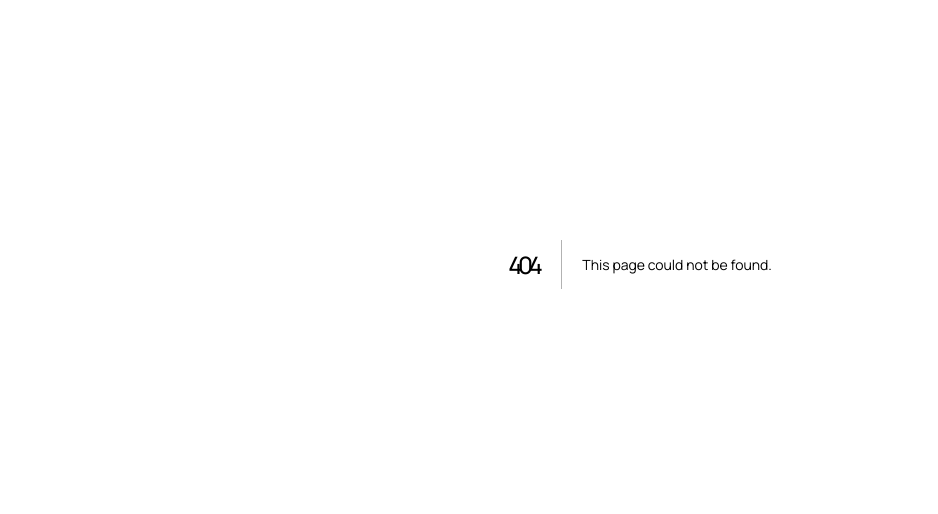
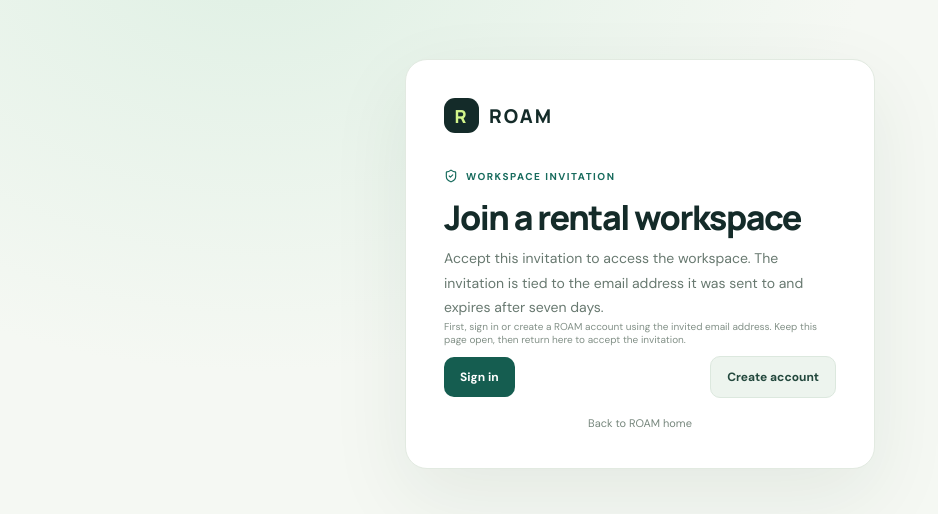
Before and after one commit to engrken/roam, a Next.js app: page /invite/1 in a window 1280 px wide. Before the commit this address had no page. Shown: the part 136-650 px from the top of the page, without its empty margins (0-938 px from the left). Built offline with nearby package versions, Linux system fonts and the light colour scheme; no server answers.

Commit message:
Add team invitation acceptance page

```diff
--- /dev/null
+++ b/src/app/invite/[token]/page.tsx
@@ -0,0 +1,69 @@
+"use client";
+
+import { useEffect, useState } from "react";
+import { useParams, useRouter } from "next/navigation";
+import Link from "next/link";
+import { CheckCircle2, Mail, ShieldCheck } from "lucide-react";
+
+type CurrentUser = { email: string } | null;
+
+export default function InvitationPage() {
+  const { token } = useParams<{ token: string }>();
+  const router = useRouter();
+  const [user, setUser] = useState<CurrentUser>(null);
+  const [checking, setChecking] = useState(true);
+  const [busy, setBusy] = useState(false);
+  const [error, setError] = useState("");
+  const [notice, setNotice] = useState("");
+
+  useEffect(() => {
+    let active = true;
+    fetch("/api/auth/me", { cache: "no-store" })
+      .then(async response => response.ok ? response.json() : null)
+      .then(body => { if (active) setUser(body?.user || null); })
+      .catch(() => undefined)
+      .finally(() => { if (active) setChecking(false); });
+    return () => { active = false; };
+  }, []);
+
+  async function accept() {
+    setBusy(true);
+    setError("");
+    setNotice("");
+    try {
+      const response = await fetch("/api/invitations/" + encodeURIComponent(token) + "/accept", { method: "POST" });
+      const body = await response.json();
+      if (!response.ok) throw new Error(body.error || "Unable to accept this invitation.");
+      setNotice("Invitation accepted. Opening your workspace…");
+      router.replace("/workspace/" + encodeURIComponent(body.workspace.slug));
+      router.refresh();
+    } catch (cause) {
+      setError(cause instanceof Error ? cause.message : "Unable to accept this invitation.");
+    } finally {
+      setBusy(false);
+    }
+  }
+
+  return <main className="roam-auth-page">
+    <section className="roam-auth-card">
+      <Link href="/" className="roam-auth-brand"><span className="roam-brand-mark">R</span> ROAM</Link>
+      <div className="roam-auth-eyebrow"><ShieldCheck size={14}/> WORKSPACE INVITATION</div>
+      <h1>Join a rental workspace</h1>
+      <p className="roam-auth-description">Accept this invitation to access the workspace. The invitation is tied to the email address it was sent to and expires after seven days.</p>
+      {checking ? <p className="roam-muted">Checking your sign-in…</p> : user ? <>
+        <p className="roam-auth-message"><Mail size={16}/> Signed in as <strong>{user.email}</strong></p>
+        <p className="roam-muted">Make sure this is the same email address that received the invitation.</p>
+        {error && <p className="roam-auth-error" role="alert">{error}</p>}
+        {notice && <p className="roam-auth-message" role="status"><CheckCircle2 size={16}/>{notice}</p>}
+        <button className="roam-primary-btn roam-auth-submit" disabled={busy} onClick={() => void accept()}>{busy ? "Accepting…" : "Accept invitation"}</button>
+      </> : <>
+        <p className="roam-muted">First, sign in or create a ROAM account using the invited email address. Keep this page open, then return here to accept the invitation.</p>
+        <div className="roam-settings-actions">
+          <a className="roam-primary-btn" href="/login" target="_blank" rel="noreferrer">Sign in</a>
+          <a className="roam-secondary-btn" href="/register" target="_blank" rel="noreferrer">Create account</a>
+        </div>
+      </>}
+      <Link href="/" className="roam-auth-home">Back to ROAM home</Link>
+    </section>
+  </main>;
+}
```
